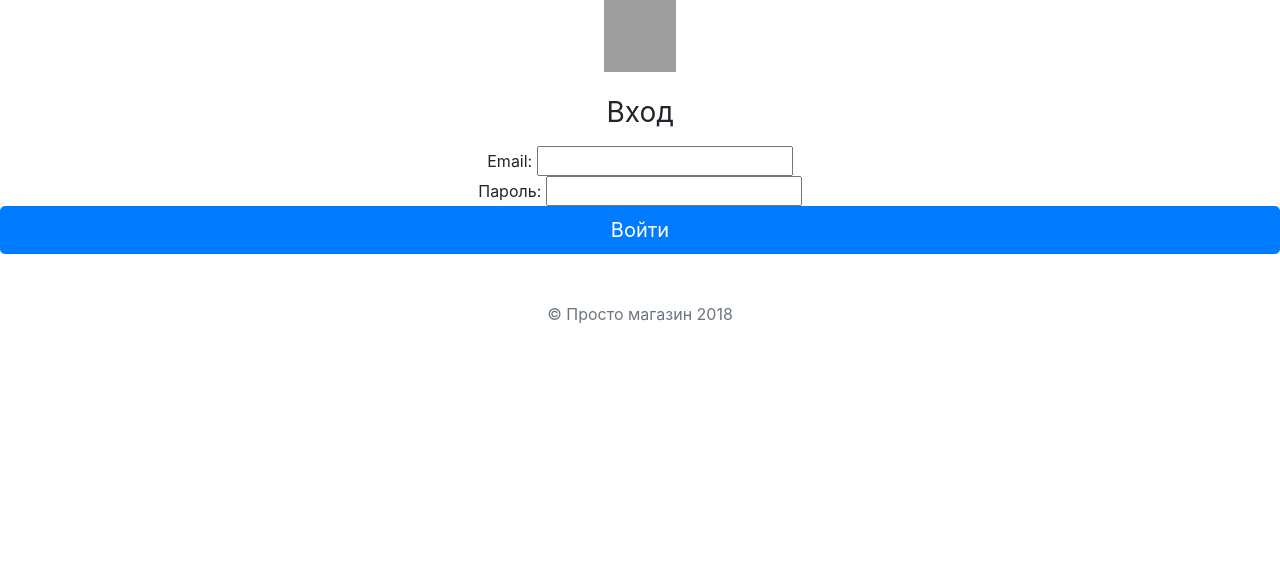
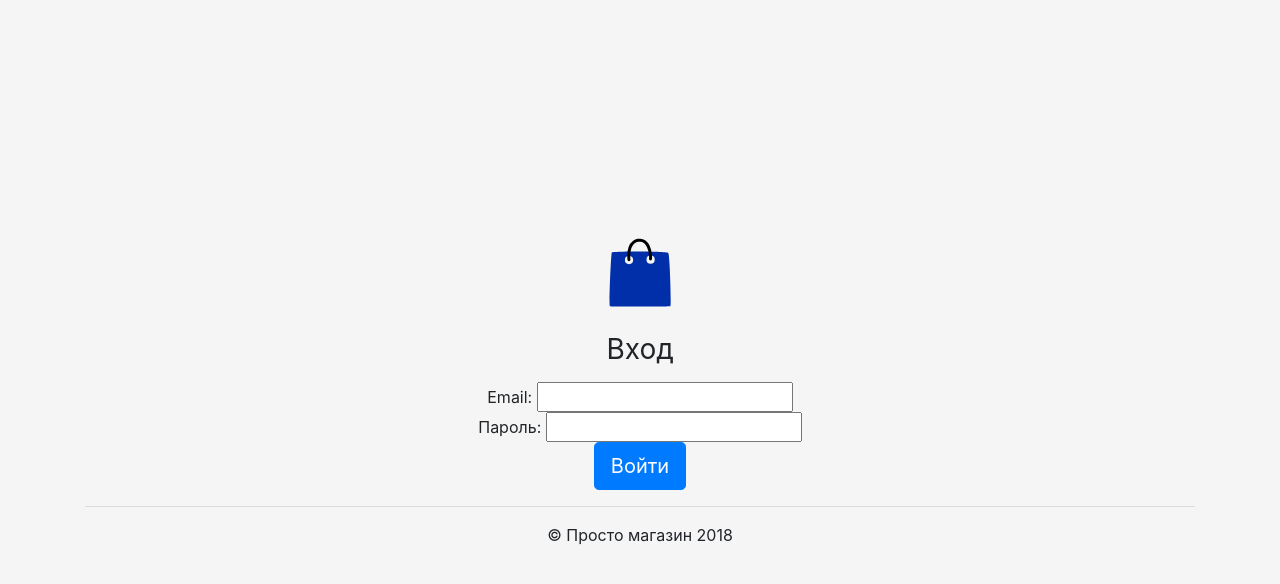
Before and after one commit to Liulang107/DJ_Diplom, a Django app: page /account/ in a window 1280 px wide. Shown: the top 584 px of the page. Run offline with Django 3.2, Linux system fonts and the light colour scheme; some libraries are stand-ins or nearby versions; grey boxes are pictures that could not be loaded.

Commit message:
statics available, login is working

```diff
--- a/app/settings.py
+++ b/app/settings.py
@@ -132,6 +132,7 @@ STATICFILES_DIRS = [
     os.path.join(BASE_DIR, 'static'),
 ]
 
+
 MEDIA_URL = '/media/'
 
 MEDIA_ROOT = os.path.join(BASE_DIR, 'media')
--- a/templates/login.html
+++ b/templates/login.html
@@ -3,33 +3,36 @@
 <head>
   <meta http-equiv="Content-Type" content="text/html; charset=UTF-8">
 
-  <meta name="viewport" content="width=device-width, initial-scale=1, shrink-to-fit=no">
+  <meta name="viewport" content="width=device-width, initial-scale=1.0"/>
   <title>Graduation Work</title>
-  <link rel="stylesheet" href="./static/bootstrap.min.css">
-  <link rel="stylesheet" href="./static/main.css">
-  <link rel="stylesheet" href="./static/login.css">
+  <link type="text/css" rel="stylesheet" href="{% static 'css/bootstrap.min.css' %}">
+  <link type="text/css" rel="stylesheet" href="{% static 'css/main.css' %}">
+  <link type="text/css" rel="stylesheet" href="{% static 'css/login.css' %}">
+
 </head>
 <body class="text-center" data-gr-c-s-loaded="true">
 
-
+<div class="container">
 <input type="hidden" name="next" value="">
-<img class="mb-4" src="./static/logo.svg" alt="" width="72" height="72">
+<img class="mb-4" src="{% static 'img/logo.svg' %}" alt="" width="72" height="72">
 <h1 class="h3 mb-3 font-weight-normal">Вход</h1>
-
   <form method="post">
     {% csrf_token %}
     {{ form.errors }}
     Email: <input type="email" name="email" required><br>
-  Пароль: <input type="password" name="password1" required><br>
+    Пароль: <input type="password" name="password" required><br>
     {% if context%}
     {{err}}: {{username}}
     {% endif %}
-  <button class="btn btn-lg btn-primary btn-block" type="submit">Войти</button>
+    <button class="btn btn-lg btn-primary" type="submit">Войти</button>
   </form>
+  <hr>
+  <footer class="container">
+    <p>© Просто магазин 2018</p>
+  </footer>
+</div>
 
-
-<p class="mt-5 mb-3 text-muted">© Просто магазин 2018</p>
-
+<!--JavaScript at end of body for optimized loading-->
 <script type="text/javascript" src="{% static 'js/jquery-3.3.1.slim.min.js' %}"></script>
 <script type="text/javascript" src="{% static 'js/popper.min.js' %}"></script>
 <script type="text/javascript" src="{% static 'js/bootstrap.min.js' %}"></script>
```
Also changed, not shown: templates/signup.html (+12 -7 lines), app/urls.py (line endings or trailing spaces), db.sqlite3. Lines whose indentation alone changed are shown as unchanged.
